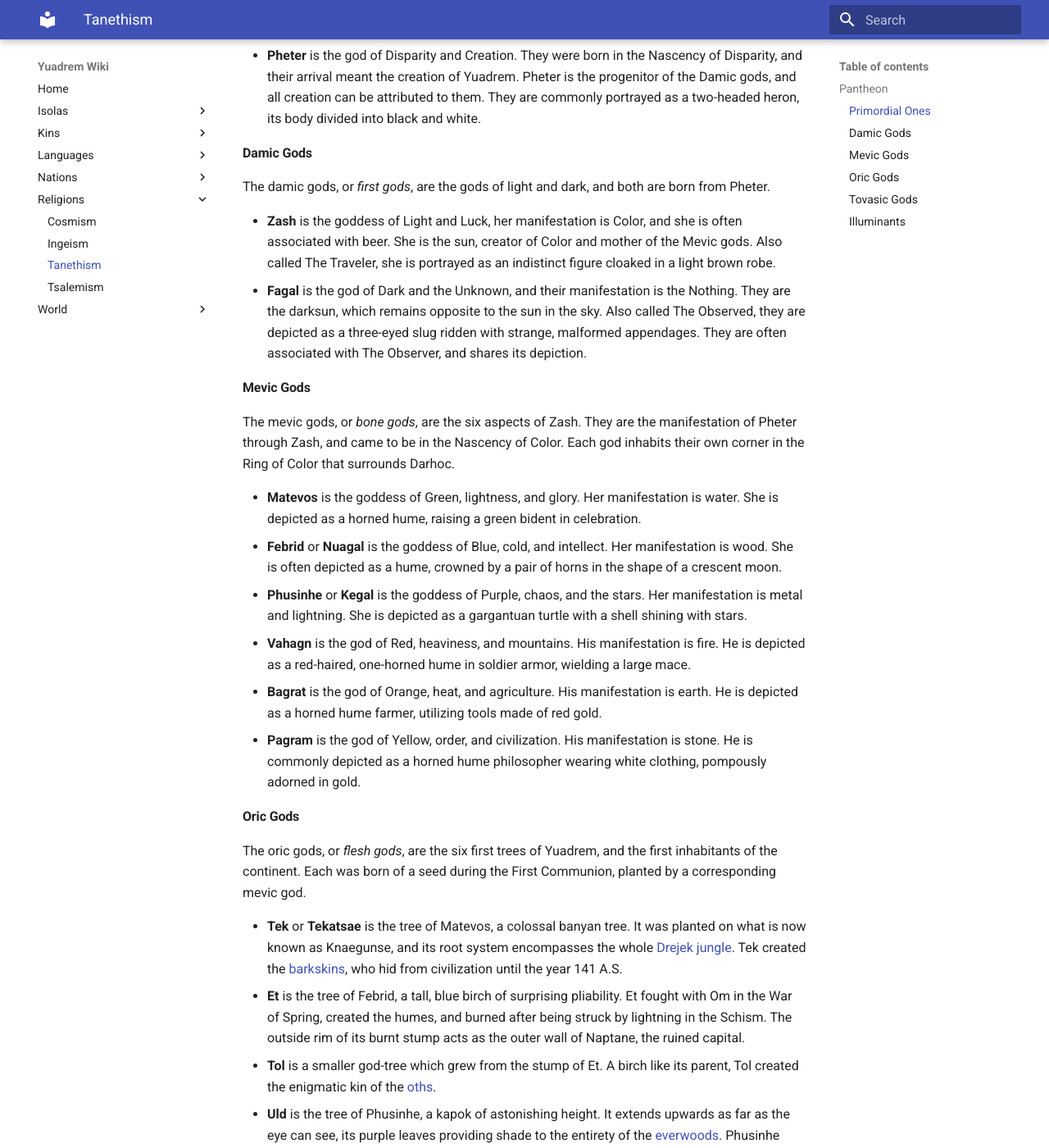
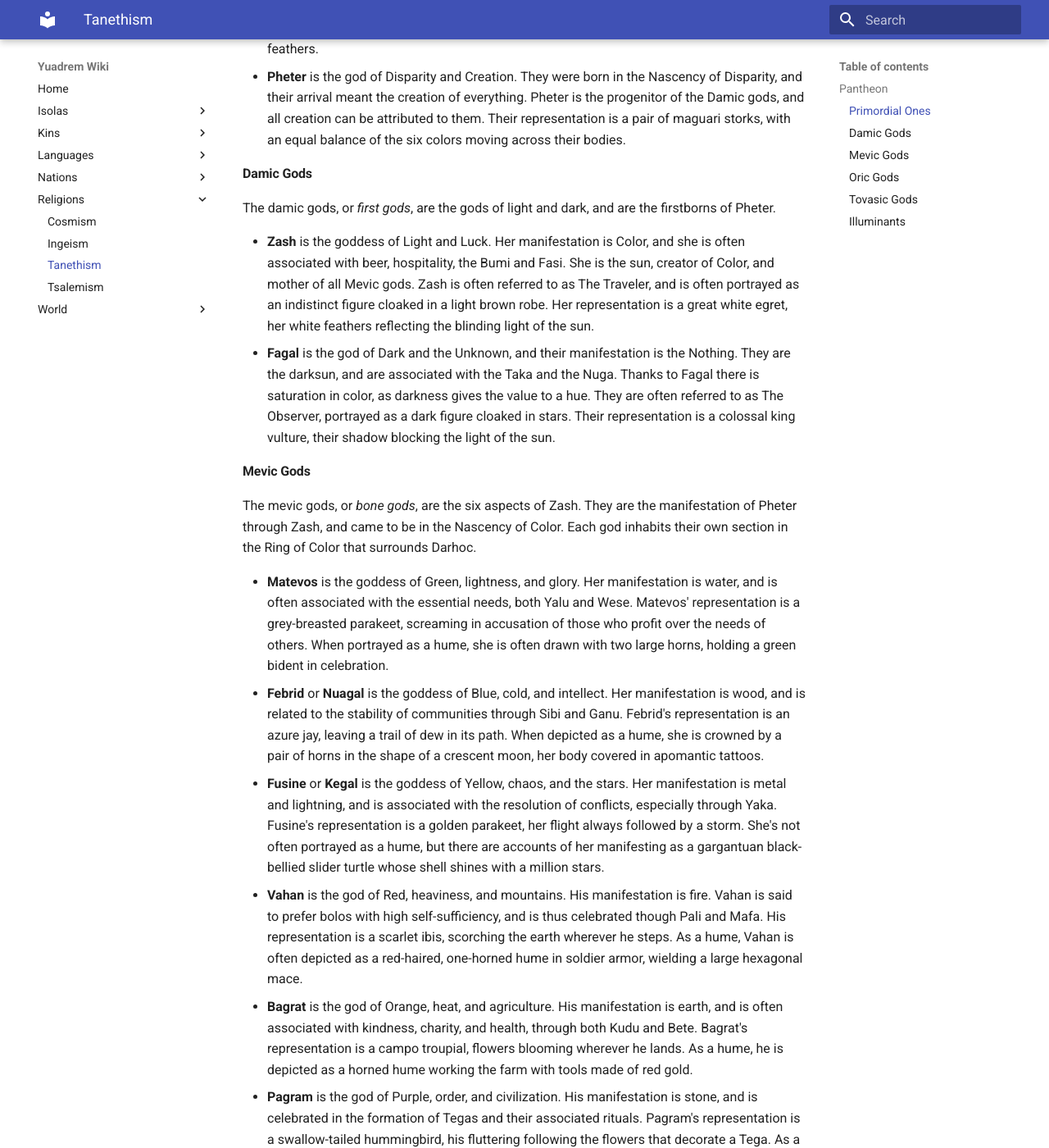
Before and after one commit to bleaktwig/yuadrem-wiki, an MkDocs documentation site: the page built from docs/religions/tanethism.md, in a window 1280 px wide and 1400 px high, scrolled down 892 px. Shown: the whole window at 82% size. Built offline with MkDocs 1.6.1 and Material for MkDocs 9.7.7, drawn with Linux system fonts in a browser that asks for light colours; some of the changed text lies outside the part shown.

Commit message:
Heavily updated Tanethism page

```diff
--- a/docs/religions/tanethism.md
+++ b/docs/religions/tanethism.md
@@ -1,17 +1,17 @@
 # Tanethism
-Old Tanethism is characterized by its myriad of gods -- one for each thing.
+Old Tanethism is characterized by its myriad of gods -- one for each apomantic signature<!-- TODO. Link. -->.
 This religion was widely practiced in the Seven Principates<!-- TODO. Link. --> and their various colonies up until the late Age of Gold.
-This however changes in the year 520 A.S., when god-suzerain Olag establishes a new Tanethism as the official religion of the principates.
+This however changes in the year 520 A.S., when the god-suzerain Olag<!-- TODO. Link. --> establishes a new Tanethism as the official religion of the principates.
 
-The book was published by Taneth in 511 A.S.
-To write it, the scholar traveled all around the various principates and city-states.
+The religion is based on a book published by Taneth in 511 A.S.
+To write it, the nomadic scholar traveled all around the various principates and city-states.
 He ended up with an exhaustive compilation of the more than a thousand deities praised in the region.
-In this taxonomy, Taneth classified the similitudes and differences between each god.
-Based on these similitudes, he then proposes a reduced pantheon in which similar gods coalesce, along with a clear, tiered hierarchy between them.
+In this taxonomy, Taneth classifies the similitude and difference between each god.
+Based on these, he then proposes a reduced pantheon in which similar gods coalesce, along with a clear, tiered hierarchy between them.
 <!-- TODO. Maybe change dates here, make them earlier. -->
 
 Taneth's work was barely known during his life.
-He died shortly after the publication, and not even his birth date is know.
+He died shortly after the publication, and not even his birth date is known.
 
 Many a [hume](../kins/hume.md) has a favorite among the gods, one whose ideals and teaching they make their own.
 A few even dedicate entirely to a single deity, serving as a priest, acolyte, or champion of that god's manifestation.
@@ -20,79 +20,90 @@
 
 ## Pantheon
 #### Primordial Ones
-The primordial are the forces of creation.
+The primordial are the forces of creation, and the highest divinities in the pantheon.
 
 * **Nix** is the god of Unity and the Cosmos.
-Their body is the cosmos: everything that exists is borrowed from their body, and must eventually be returned.
-Too many portrayals of they exist, all equally as valid.
-The most common one in the context of Tanethism is that of a one-eyed, iridescent winged snake of infinite length.
+Their body is the cosmos: everything that exists is borrowed from them, and must eventually be returned.
+Too many portrayals of them exist, all equally as valid.
+Their representation is that of a bare-faced curassow with iridescent feathers.
 * **Pheter** is the god of Disparity and Creation.
-They were born in the Nascency of Disparity, and their arrival meant the creation of Yuadrem.
+They were born in the Nascency of Disparity, and their arrival meant the creation of everything.
 Pheter is the progenitor of the Damic gods, and all creation can be attributed to them.
-They are commonly portrayed as a two-headed heron, its body divided into black and white.
+Their representation is a pair of maguari storks, with an equal balance of the six colors moving across their bodies.
 
 #### Damic Gods
-The damic gods, or *first gods*, are the gods of light and dark, and both are born from Pheter.
+The damic gods, or *first gods*, are the gods of light and dark, and are the firstborns of Pheter.
 
-* **Zash** is the goddess of Light and Luck, her manifestation is Color, and she is often associated with beer.
-She is the sun, creator of Color and mother of the Mevic gods.
-Also called The Traveler, she is portrayed as an indistinct figure cloaked in a light brown robe.
+* **Zash** is the goddess of Light and Luck.
+Her manifestation is Color, and she is often associated with beer, hospitality, the Bumi and Fasi<!-- TODO. Link. -->.
+She is the sun, creator of Color, and mother of all Mevic gods.
+Zash is often referred to as The Traveler, and is often portrayed as an indistinct figure cloaked in a light brown robe.
+Her representation is a great white egret, her white feathers reflecting the blinding light of the sun.
 * **Fagal** is the god of Dark and the Unknown, and their manifestation is the Nothing.
-They are the darksun, which remains opposite to the sun in the sky.
-Also called The Observed, they are depicted as a three-eyed slug ridden with strange, malformed appendages.
-They are often associated with The Observer, and shares its depiction.
+They are the darksun<!-- TODO. Link. -->, and are associated with the Taka<!-- TODO. Link. --> and the Nuga<!-- TODO. Link. -->.
+Thanks to Fagal there is saturation in color, as darkness gives the value to a hue.
+They are often referred to as The Observer, portrayed as a dark figure cloaked in stars.
+Their representation is a colossal king vulture, their shadow blocking the light of the sun.
 
 #### Mevic Gods
 The mevic gods, or *bone gods*, are the six aspects of Zash.
 They are the manifestation of Pheter through Zash, and came to be in the Nascency of Color.
-Each god inhabits their own corner in the Ring of Color that surrounds Darhoc.
+Each god inhabits their own section in the Ring of Color<!-- TODO. Link. --> that surrounds Darhoc.
 
 * **Matevos** is the goddess of Green, lightness, and glory.
-Her manifestation is water.
-She is depicted as a horned hume, raising a green bident in celebration.
+Her manifestation is water, and is often associated with the essential needs, both Yalu and Wese<!-- TODO. Link. -->.
+Matevos' representation is a grey-breasted parakeet, screaming in accusation of those who profit over the needs of others.
+When portrayed as a hume, she is often drawn with two large horns, holding a green bident in celebration.
 * **Febrid** or **Nuagal** is the goddess of Blue, cold, and intellect.
-Her manifestation is wood.
-She is often depicted as a hume, crowned by a pair of horns in the shape of a crescent moon.
-* **Phusinhe** or **Kegal** is the goddess of Purple, chaos, and the stars.
-Her manifestation is metal and lightning.
-She is depicted as a gargantuan turtle with a shell shining with stars.
-* **Vahagn** is the god of Red, heaviness, and mountains.
+Her manifestation is wood, and is related to the stability of communities through Sibi and Ganu<!-- TODO. Link. -->.
+Febrid's representation is an azure jay, leaving a trail of dew in its path.
+When depicted as a hume, she is crowned by a pair of horns in the shape of a crescent moon, her body covered in apomantic tattoos.
+* **Fusine** or **Kegal** is the goddess of Yellow, chaos, and the stars.
+Her manifestation is metal and lightning, and is associated with the resolution of conflicts, especially through Yaka<!-- TODO. Link. -->.
+Fusine's representation is a golden parakeet, her flight always followed by a storm.
+She's not often portrayed as a hume, but there are accounts of her manifesting as a gargantuan black-bellied slider turtle whose shell shines with a million stars.
+* **Vahan** is the god of Red, heaviness, and mountains.
 His manifestation is fire.
-He is depicted as a red-haired, one-horned hume in soldier armor, wielding a large mace.
+Vahan is said to prefer bolos with high self-sufficiency, and is thus celebrated though Pali and Mafa<!-- TODO. Link. -->.
+His representation is a scarlet ibis, scorching the earth wherever he steps.
+As a hume, Vahan is often depicted as a red-haired, one-horned hume in soldier armor, wielding a large hexagonal mace.
 * **Bagrat** is the god of Orange, heat, and agriculture.
-His manifestation is earth.
-He is depicted as a horned hume farmer, utilizing tools made of red gold.
-* **Pagram** is the god of Yellow, order, and civilization.
-His manifestation is stone.
-He is commonly depicted as a horned hume philosopher wearing white clothing, pompously adorned in gold.
+His manifestation is earth, and is often associated with kindness, charity, and health, through both Kudu and Bete<!-- TODO. Link. -->.
+Bagrat's representation is a campo troupial, flowers blooming wherever he lands.
+As a hume, he is depicted as a horned hume working the farm with tools made of red gold.
+* **Pagram** is the god of Purple, order, and civilization.
+His manifestation is stone, and is celebrated in the formation of Tegas<!-- TODO. Link. --> and their associated rituals.
+Pagram's representation is a swallow-tailed hummingbird, his fluttering following the flowers that decorate a Tega.
+As a hume, he is commonly depicted as a horned hume philosopher wearing white clothing, pompously adorned in gold.
 
 #### Oric Gods
-The oric gods, or *flesh gods*, are the six first trees of Yuadrem, and the first inhabitants of the continent.
-Each was born of a seed during the First Communion, planted by a corresponding mevic god.
+The oric gods -- *flesh gods* in Jantherlin -- or god-trees, are the six first trees of Yuadrem.
+They were the first living beings to step on the continent.
+Each was born of a seed during the First Communion, planted by their corresponding mevic god.
 
 <!-- TODO. Add links to places where relevant. -->
 <!-- TODO. Read about how different trees react to forest fires and include details related to that. -->
 * **Tek** or **Tekatsae** is the tree of Matevos, a colossal banyan tree.
-It was planted on what is now known as Knaegunse, and its root system encompasses the whole [Drejek jungle](../world/westlands.md).
+It was planted on what is now known as Knaegunse, and its root system encompasses the whole Drejek jungle.
 Tek created the [barkskins](../kins/barkskin.md), who hid from civilization until the year 141 A.S.
 * **Et** is the tree of Febrid, a tall, blue birch of surprising pliability.
 Et fought with Om in the War of Spring, created the humes, and burned after being struck by lightning in the Schism.
-The outside rim of its burnt stump acts as the outer wall of Naptane, the ruined capital<!-- TODO. Link. -->.
+The outside rim of its burnt stump later acted as the outer wall of Naptane, the ruined capital<!-- TODO. Link. -->.
 * **Tol** is a smaller god-tree which grew from the stump of Et.
 A birch like its parent, Tol created the enigmatic kin of the [oths](../kins/oth.md).
-* **Uld** is the tree of Phusinhe, a kapok of astonishing height.
-It extends upwards as far as the eye can see, its purple leaves providing shade to the entirety of the [everwoods](../world/everwoods.md).
-Phusinhe herself sits upon its branches every few years, making for a spectacular vista.
+* **Uld** is the tree of Fusine, a kapok of astonishing height.
+It extends upwards as far as the eye can see, its yellow leaves providing shade to the entirety of the everwoods.
+Fusine herself sits upon its branches every few years, making for a spectacular vista.
 <!-- TODO. Check the timing is correct with Kegal's cicle. -->
 <!-- TODO. Uld died in the Tidal Sway! That's why the Rashiists were exiled. -->
-* **Kan** is the tree of Vahagn, a plant unique in Yuadrem.
+* **Kan** is the tree of Vahan, a plant unique in Yuadrem.
 Red branches extend upward at the top of hundreds of meters of a dark gray trunk.
-The tree captures electricity from the clouds, and erupts into seasonal firestorms that define the landscape of Krejek<!-- TODO. Link. -->.
+The tree captures electricity from the clouds, and erupts into seasonal firestorms that define the landscape of Krejek.
 * **Om**, also known as **Tosh-drieln**, is the tree of Bagrat, a vigorous juniper.
 In the War of Spring, Om created the [marsets](../kins/marset.md) to defend itself against the humes of Et.
-The tree was burned at the beginning of the Schism, and its burnt trunk still stands at the center of the [Fesh peninsula](../world/fractured_lands.md).
-Its complex root system forms the many islands of Mbeat.
-* **Ur** is the tree of Pagram, a yellow fir that gives its famous coloration to the [golden fjord near Stinos](../world/northern_territories.md).
+The tree was burned at the beginning of the Schism, and its burnt trunk still stands at the center of the Fesh peninsula.
+Its complex root system forms the many islands in the Turtle Sea.
+* **Ur** is the tree of Pagram, a yellow fir that gives its famous coloration to the purple fjord near Stinos.
 The tree, along with the forest surrounding it, is an essential part of the ecology of the fjord.
 
 #### Tovasic Gods
@@ -120,10 +131,11 @@
 Even as a god she continues to study the stars, and is depicted with an abacus and a spyglass.
 <!-- TODO. Continue from here onward. -->
 * **Gathoz** is the god of secrecy and murder.
-Their background as a mortal is not known, but they are often attributed to murders where the perpetrator was never found.
-They are depicted as a kinless being with a shifting face and body.
+While her name is unknown, she is the assassin who battled and killed Olag through Tetrachromacy<!-- TODO. Link. -->.
+Now, she is often attributed to murders where the perpetrator was never found.
+She is depicted as a kinless being with a shifting face and body.
 * **Havetish** is the god of both leadership and tyranny.
-As a mortal, they were Qina<!-- [Qina](TODO) -->, the barskin general who led their kin against the marsets in the Babanian Wars<!-- [Babanian Wars](TODO) -->.
+As a mortal they were Qina, the barskin warlord who led their kin against the marsets in the Babanian Wars.
 As a god, they are depicted with an uncharacteristic golden armor and a purpleheart spear.
 * **Mziva** is the god of self sacrifice.
 As a mortal, she was a marset who led her colony to salvation during the Ededeian Genocide, at the cost of her own life.
@@ -132,5 +144,7 @@
 #### Illuminants
 The truhetic beings, commonly known as *illuminants*, are mortals selected by a mevic or tovastic god to conduct pheter.
 They remain mortal after being anointed, and most move on to become the protagonists of legends.
-Some commonly known illuminants are Olag the god-suzerain<!-- [Olag the god-suzerain](TODO) -->, the Immortal Queen Elña<!-- [Immortal Queen Elña](TODO) -->, Anush, Do Zazuzu, Jirar, Jirek, Vakris, and Zuleija, among others.
+Some commonly known illuminants are Olag the god-suzerain<!-- [Olag the god-suzerain](TODO) -->, the immortal queen Elña<!-- [Immortal Queen Elña](TODO) -->, Anush, Do Zazuzu, Jirar, Jirek, Vakris, and Zuleija, among others.
 <!-- TODO. Talk about the four illuminants of the Fesh peninsula and how they keep the isola now. -->
+
+<!-- TODO. The illuminants currently alive are . . . -->
```
Also changed, not shown: other parts of docs/religions/tanethism.md (+2 -2 lines), docs/index.md (+6 -4 lines), docs/kins/hume.md (+1 -1 lines), docs/languages/frisian.md (+8 -4 lines).
